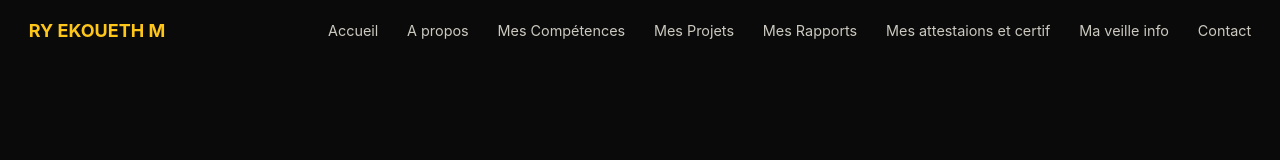
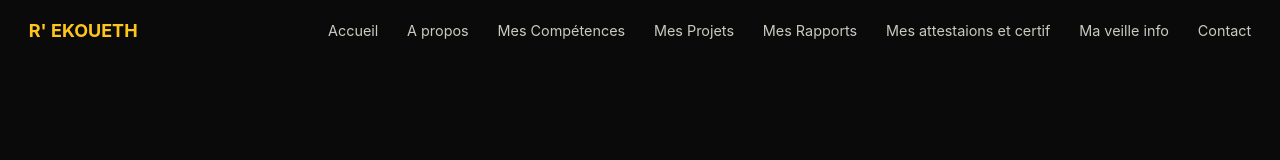
Before and after one commit to reineekoueth/portfolio-reineekoueth, a React (Vite) app: page / in a window 1280 px wide. Shown: the top 160 px of the page. Built offline with nearby package versions, Linux system fonts and the light colour scheme; the HTML template or start-up script is replaced by a standard one.

Commit message:
Update Navbar brand text from 'RY EKOUETH M' to 'R EKOUETH'

```diff
--- a/src/components/Navbar.jsx
+++ b/src/components/Navbar.jsx
@@ -38,7 +38,7 @@ export const Navbar = () => {
           href="#hero"
         >
           <span className="relative z-10">
-            <span className="text-primary">RY</span>{" "} EKOUETH M </span>
+            <span className="text-primary">R'</span>{" "} EKOUETH</span>
         </a>
 
         {/* desktop nav */}
```
